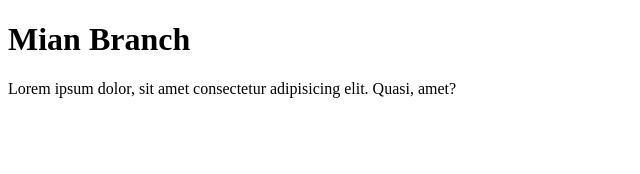
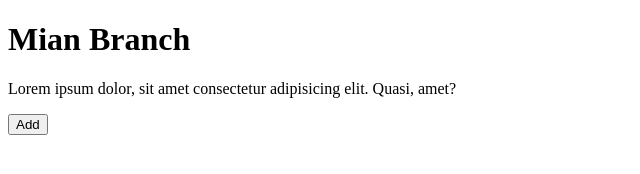
Before and after one commit to pavankumarsahu063/Git, a plain HTML site: page index.html in a window 1280 px wide. Shown: the whole page, without its empty margins (0-640 px from the left). Drawn offline with Linux system fonts and the light colour scheme.

Commit message:
added button

```diff
--- a/index.html
+++ b/index.html
@@ -8,6 +8,8 @@
 <body>
     <h1>Mian Branch</h1>
     <p>Lorem ipsum dolor, sit amet consectetur adipisicing elit. Quasi, amet?</p>
-
+    <button>
+        Add
+    </button>
 </body>
 </html>
```
